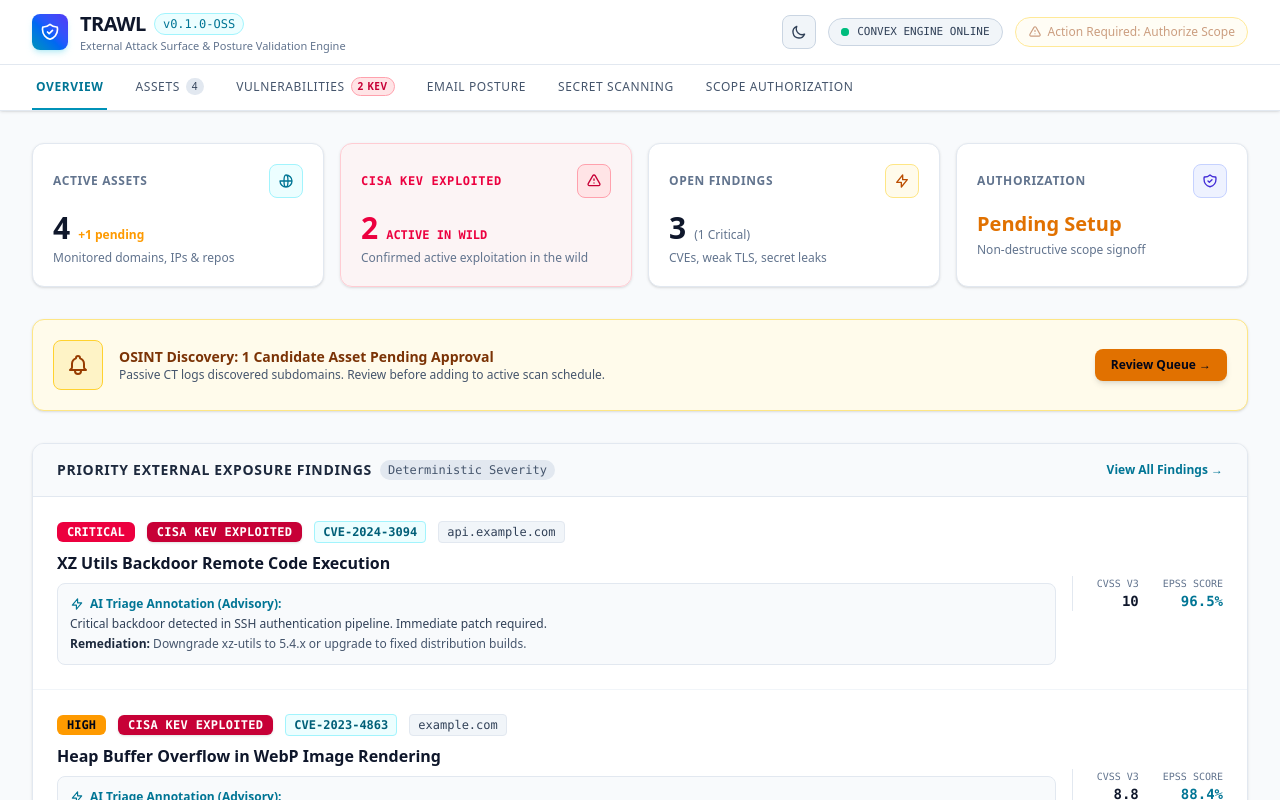
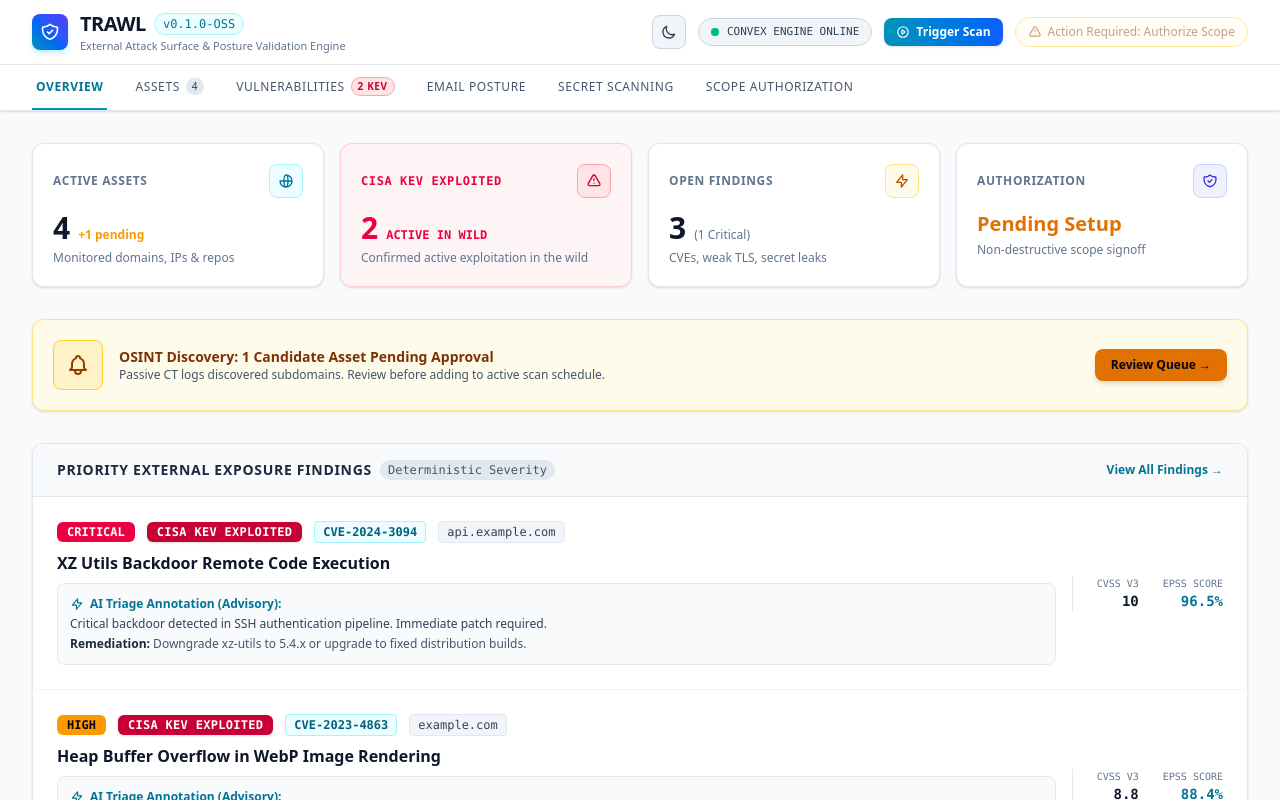
Before and after one commit to adedayo/trawl, an Angular app in the folder app/: page / in a window 1280 px wide. Shown: the top 800 px of the page. Built offline with nearby package versions, Linux system fonts and the light colour scheme.

Commit message:
feat: add deleteAsset mutation and Remove Asset button in UI, add Trigger Scan header action

```diff
--- a/app/src/app/app.html
+++ b/app/src/app/app.html
@@ -44,6 +44,18 @@
           </span>
           <span [class]="theme() === 'dark' ? 'text-slate-300 font-mono text-[11px]' : 'text-slate-700 font-mono text-[11px]'">CONVEX ENGINE ONLINE</span>
         </div>
+
+        <!-- Trigger Manual Scan Button -->
+        <button (click)="triggerScan()" [disabled]="isScanning()"
+          class="px-3 py-1.5 rounded-lg bg-gradient-to-r from-cyan-600 to-blue-600 hover:from-cyan-500 hover:to-blue-500 text-white font-bold text-xs shadow transition flex items-center space-x-1.5 disabled:opacity-50">
+          @if (isScanning()) {
+            <svg class="w-3.5 h-3.5 animate-spin" fill="none" stroke="currentColor" viewBox="0 0 24 24"><path stroke-linecap="round" stroke-linejoin="round" stroke-width="2" d="M4 4v5h.582m15.356 2A8.001 8.001 0 004.582 9m0 0H9m11 11v-5h-.581m0 0a8.003 8.003 0 01-15.357-2m15.357 2H15"/></svg>
+            <span>Scanning...</span>
+          } @else {
+            <svg class="w-3.5 h-3.5" fill="none" stroke="currentColor" viewBox="0 0 24 24"><path stroke-linecap="round" stroke-linejoin="round" stroke-width="2" d="M14.752 11.168l-3.197-2.132A1 1 0 0010 9.87v4.263a1 1 0 001.555.832l3.197-2.132a1 1 0 000-1.664z"/><path stroke-linecap="round" stroke-linejoin="round" stroke-width="2" d="M21 12a9 9 0 11-18 0 9 9 0 0118 0z"/></svg>
+            <span>Trigger Scan</span>
+          }
+        </button>
 
         <!-- Scope Auth Status -->
         @if (isAuthorized()) {
@@ -315,7 +327,7 @@
                       <button (click)="approveAsset(asset.id)" class="px-2.5 py-1 rounded bg-emerald-600 hover:bg-emerald-500 text-white font-bold transition">Approve</button>
                       <button (click)="rejectAsset(asset.id)" [class]="theme() === 'dark' ? 'px-2.5 py-1 rounded bg-slate-800 hover:bg-rose-900 text-rose-300 font-medium transition' : 'px-2.5 py-1 rounded bg-slate-200 hover:bg-rose-100 text-rose-700 font-medium transition'">Reject</button>
                     } @else {
-                      <span [class]="theme() === 'dark' ? 'text-slate-500' : 'text-slate-400'">Scanning Active</span>
+                      <button (click)="removeAsset(asset.id)" [class]="theme() === 'dark' ? 'px-2 py-1 rounded bg-slate-800 hover:bg-rose-950 border border-slate-700 hover:border-rose-800 text-slate-300 hover:text-rose-400 font-medium transition' : 'px-2 py-1 rounded bg-slate-100 hover:bg-rose-50 border border-slate-300 hover:border-rose-300 text-slate-700 hover:text-rose-700 font-medium transition'">Remove</button>
                     }
                   </td>
                 </tr>
--- a/app/src/app/app.ts
+++ b/app/src/app/app.ts
@@ -249,6 +249,29 @@
     this.isAuthorized.set(false);
   }
 
+  // Scan Execution State
+  readonly isScanning = signal<boolean>(false);
+  readonly scanStatusMessage = signal<string>('');
+
+  triggerScan() {
+    if (!this.isAuthorized()) {
+      this.activeTab.set('scope');
+      return;
+    }
+    this.isScanning.set(true);
+    this.scanStatusMessage.set('Scan Job Dispatched to scan-worker container...');
+    setTimeout(() => {
+      this.isScanning.set(false);
+      this.scanStatusMessage.set('Scan Complete — Results Ingested into Convex.');
+      setTimeout(() => this.scanStatusMessage.set(''), 5000);
+    }, 3000);
+  }
+
+  // Asset Removal Action
+  removeAsset(id: string) {
+    this.assets.update(list => list.filter(a => a.id !== id));
+  }
+
   approveAsset(id: string) {
     this.assets.update(list => list.map(a => a.id === id ? { ...a, status: 'active' as const } : a));
   }
```
Also changed, not shown: convex/assets.ts (+15 -0 lines).
